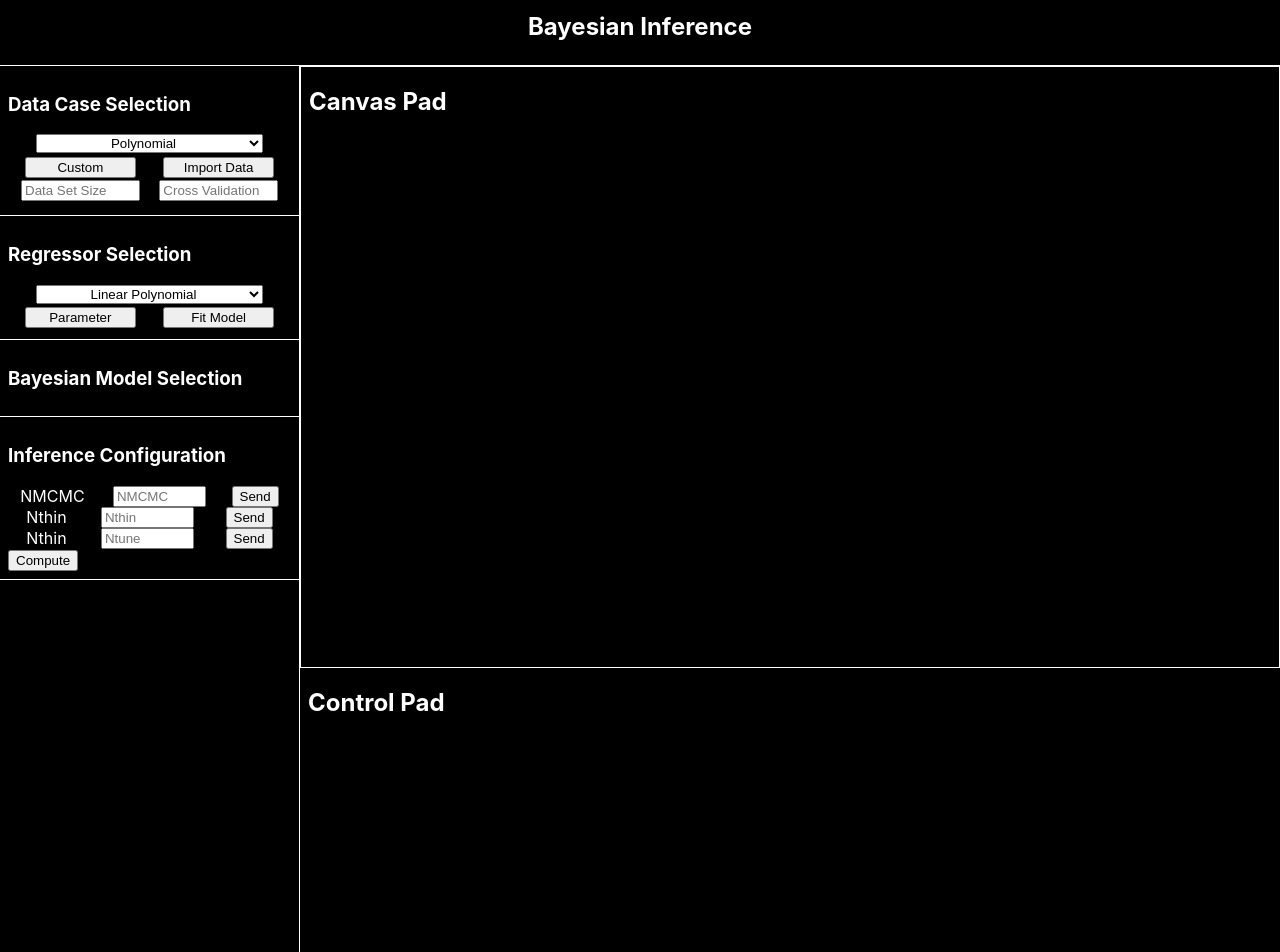
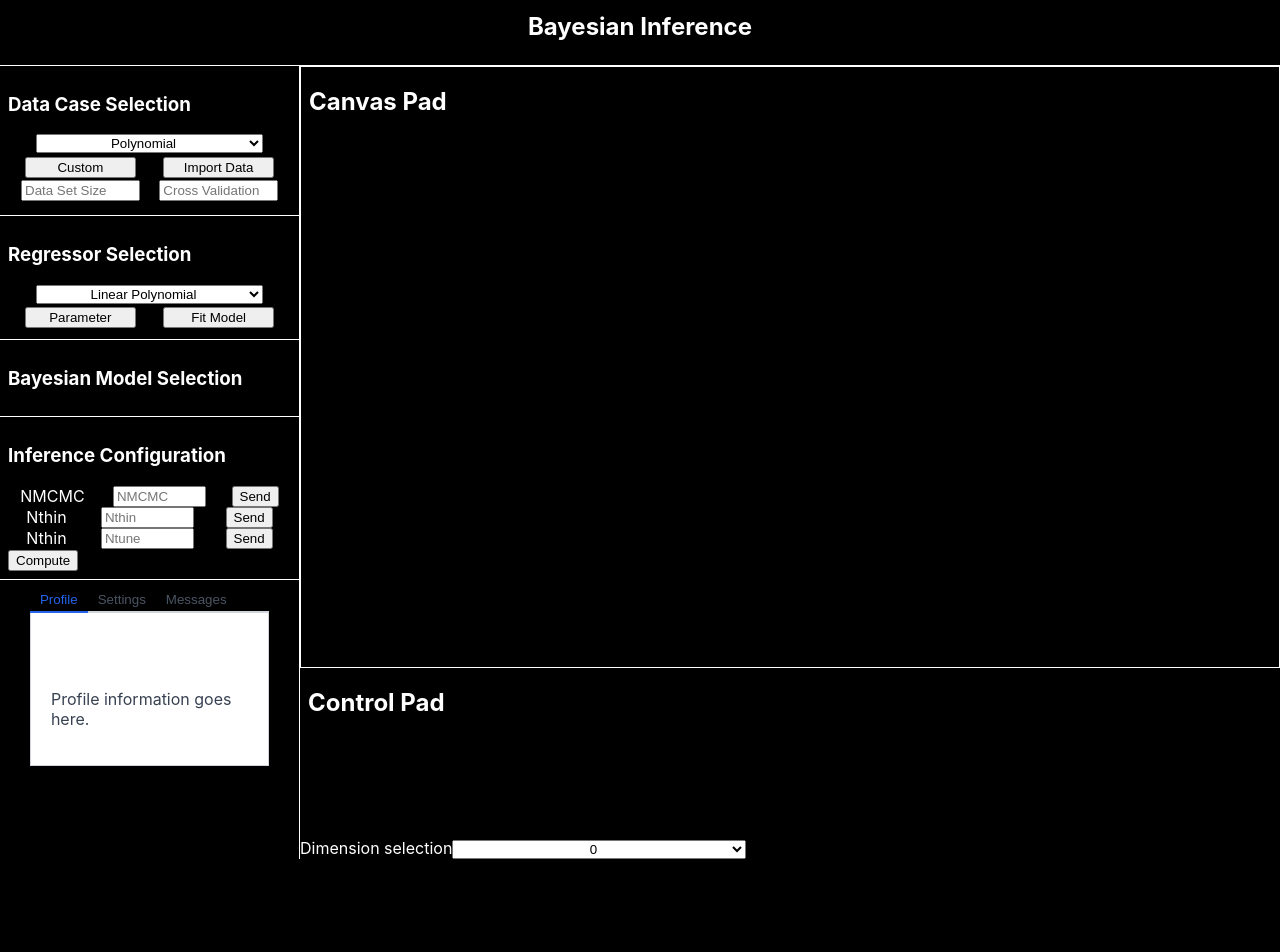
Before and after one commit to wfauriat/multiLang_BayesInf, a React (Create React App) app in the folder frontend/: page / in a window 1280 px wide. Shown: the top 952 px of the page. After the commit the page ends 859 px from the top, so only its background shows below. Built offline with nearby package versions, Linux system fonts and the light colour scheme.

Commit message:
contd React GUI

```diff
--- a/frontend/src/App.js
+++ b/frontend/src/App.js
@@ -1,6 +1,7 @@
 import {useState } from 'react';
 import styles from './App.module.css'
 import MatrixPlot from "./components/MatrixPlot";
+import Tabs from "./components/Tabs";
 
 function App() {
 
@@ -8,27 +9,45 @@ function App() {
   const [NMCMC, setNMCMC] = useState('');
   const [Nthin, setNthin] = useState('');
   const [Ntune, setNtune] = useState('');
-
+  const [selectedCase, setSelectedCase] = useState('');
+  const [selectedDimR, setSelectedDimR] = useState(parseInt(0));
   const [chainData, setChainData] = useState(null);
 
-  const handleSubmit = async () => {
+  const handlePostMCMC = async () => {
     try {
-      // const response = await fetch("inf/NMCMC", {
       const response = await fetch(ENDPOINT + "inf/NMCMC", {
         method: 'POST',
-        headers: {
-          'Content-Type': 'application/json',
-        },
+        headers: {'Content-Type': 'application/json'},
         body: JSON.stringify({ "NMCMC": parseFloat(NMCMC) }),
       });
       if (response.ok) {
-        console.log("POST SUCCESFUL")
-        console.log(NMCMC)
+        console.log("POST SUCCESSFUL", NMCMC)
       }
     } catch (error) {
       console.log(error.message);
     }
   };
+
+  const handleSelectCase = async (e) => {
+    const value = e.target.value;
+    setSelectedCase(value);
+      try {
+      const res = await fetch(ENDPOINT + "case/select", {
+        method: 'POST',
+        headers: {'Content-Type': 'application/json'},
+        body: JSON.stringify({ selectedItem: value }),
+      });
+      if (res.ok) {console.log("POST SUCCESSFUL", value)}
+    } catch (error) {
+      console.error('Error:', error);
+    }
+  };
+
+  const handleSelectDimR = async (e) => {
+    const value = parseInt(e.target.value);
+    setSelectedDimR(value);
+  };
+
 
   const handleCompute = async () => {
     const response = await fetch(ENDPOINT + "compute");
@@ -48,9 +67,9 @@ function App() {
             <div className={styles.DefSubPad}>
               <h3>Data Case Selection</h3>
               <div>
-                <select>
-                  <option>Polynomial</option>
-                  <option>Housing</option>
+                <select value={selectedCase} onChange={handleSelectCase}>
+                  <option value="Polynomial">Polynomial</option>
+                  <option value="Housing">Housing</option>
                 </select>
                 <div className={styles.FourButtonArray}>
                   <button>Custom</button>
@@ -90,7 +109,7 @@ function App() {
                 <input type="text" value={NMCMC} style={{marginRight: "1em", width:"30%"}}
                   placeholder="NMCMC" onChange={(e) => setNMCMC(e.target.value)} required>
                 </input>
-                <button onClick={handleSubmit} >
+                <button onClick={handlePostMCMC} >
                   Send
                 </button>
               </div>
@@ -99,6 +118,7 @@ function App() {
                 Nthin
                 </label>
                 <input type="text" value={Nthin} style={{marginRight: "1em", width:"30%"}}
+                  onChange={(e) => setNthin(e.target.value)}
                   placeholder="Nthin">
                 </input>
                 <button>
@@ -110,6 +130,7 @@ function App() {
                 Nthin
                 </label>
                 <input type="text" value={Ntune} style={{marginRight: "1em", width:"30%"}}
+                  onChange={(e) => setNtune(e.target.value)}
                   placeholder="Ntune">
                 </input>
                 <button>
@@ -123,22 +144,28 @@ function App() {
               </button>
               </div>
             </div>
+              <div>
+                <Tabs />
+              </div>
           </div>
 
           <div className={styles.DisplayPad}>
             <div className={styles.CanvasPad}>
               <h2>Canvas Pad</h2>
               <div className={styles.CanvasView}>
-                {chainData && <MatrixPlot datain={chainData}/>}
+                {chainData && <MatrixPlot datain={chainData} dimR={selectedDimR}/>}
               </div>
             </div>
             <div className={styles.ControlPad}>
               <h2>Control Pad</h2>
             </div>
             <div>
-              <select>
-                <option>0</option>
-                <option>1</option>
+              Dimension selection
+              <select value={selectedDimR} onChange={handleSelectDimR} style={{width:"30%", display:"inline"}}>
+                <option value={0}>0</option>
+                <option value={1}>1</option>
+                <option value={2}>2</option>
+                <option value={3}>3</option>
               </select>
             </div>
           </div>
--- a/frontend/src/App.module.css
+++ b/frontend/src/App.module.css
@@ -53,7 +53,7 @@ body {
 }
 
 .ControlPad{
-  min-height: 300px;
+  min-height: 150px;
   padding-left: 0.5em;
 }
 
--- a/frontend/src/components/MatrixPlot.js
+++ b/frontend/src/components/MatrixPlot.js
@@ -1,7 +1,8 @@
 import { useMemo } from "react";
 import { LineChart, Line, XAxis, YAxis, CartesianGrid, Legend, ResponsiveContainer } from 'recharts';
 
-export default function MatrixPlot({ datain }) {
+export default function MatrixPlot({ datain, dimR }) {
+
   // Transform the data: extract first column from the 1000x4 array
   const chartData = useMemo(() => {
     // Safety checks
@@ -22,6 +23,9 @@ export default function MatrixPlot({ datain }) {
     }));
   }, [datain]);
 
+  const getCol = (i) => `col${i+1}`;
+  console.log(getCol(dimR));
+
   // If no data, show a message
   if (chartData.length === 0) {
     return (
@@ -29,7 +33,7 @@ export default function MatrixPlot({ datain }) {
         <p>No data available to plot</p>
       </div>
     );
-  }
+  };
 
   return (
     <div style={{ width: '100%', padding: '20px' }}>
@@ -55,7 +59,7 @@ export default function MatrixPlot({ datain }) {
           {/* Plot first column */}
           <Line
             type="monotone"
-            dataKey="col1"
+            dataKey={getCol(dimR)}
             name="Column 1"
             stroke="#1c7e29ff"
             strokeWidth={1}
--- /dev/null
+++ b/frontend/src/components/Tabs.js
@@ -0,0 +1,79 @@
+import { useState } from 'react';
+
+export default function Tabs() {
+  const [activeTab, setActiveTab] = useState(0);
+
+  const tabs = [
+    { label: 'Profile', content: 'Profile information goes here.' },
+    { label: 'Settings', content: 'Settings and preferences.' },
+    { label: 'Messages', content: 'Your messages appear here.' }
+  ];
+
+  return (
+    <div style={styles.container}>
+      {/* Tab Headers */}
+      <div style={styles.tabHeaders}>
+        {tabs.map((tab, index) => (
+          <button
+            key={index}
+            onClick={() => setActiveTab(index)}
+            style={{
+              ...styles.tabButton,
+              ...(activeTab === index ? styles.tabButtonActive : {})
+            }}
+          >
+            {tab.label}
+          </button>
+        ))}
+      </div>
+
+      {/* Tab Content */}
+      <div style={styles.tabContent}>
+        <h2 style={styles.contentTitle}>{tabs[activeTab].label}</h2>
+        <p style={styles.contentText}>{tabs[activeTab].content}</p>
+      </div>
+    </div>
+  );
+}
+
+const styles = {
+  container: {
+    width: '80%',
+    maxWidth: '672px',
+    margin: '0 auto',
+    padding: '8px'
+  },
+  tabHeaders: {
+    display: 'flex',
+    borderBottom: '2px solid #d1d5db'
+  },
+  tabButton: {
+    padding: '4px 10px',
+    fontWeight: '500',
+    background: 'none',
+    border: 'none',
+    cursor: 'pointer',
+    color: '#4b5563',
+    borderBottom: '2px solid transparent',
+    marginBottom: '-2px',
+    transition: 'color 0.2s'
+  },
+  tabButtonActive: {
+    color: '#2563eb',
+    borderBottom: '2px solid #2563eb'
+  },
+  tabContent: {
+    padding: '20px',
+    border: '1px solid #d1d5db',
+    borderTop: 'none',
+    background: 'white'
+  },
+  contentTitle: {
+    fontSize: '20px',
+    fontWeight: '600',
+    marginBottom: '16px'
+  },
+  contentText: {
+    color: '#374151'
+  }
+};
```
Also changed, not shown: 2 other files (tests, documents, lock files or other folders).
